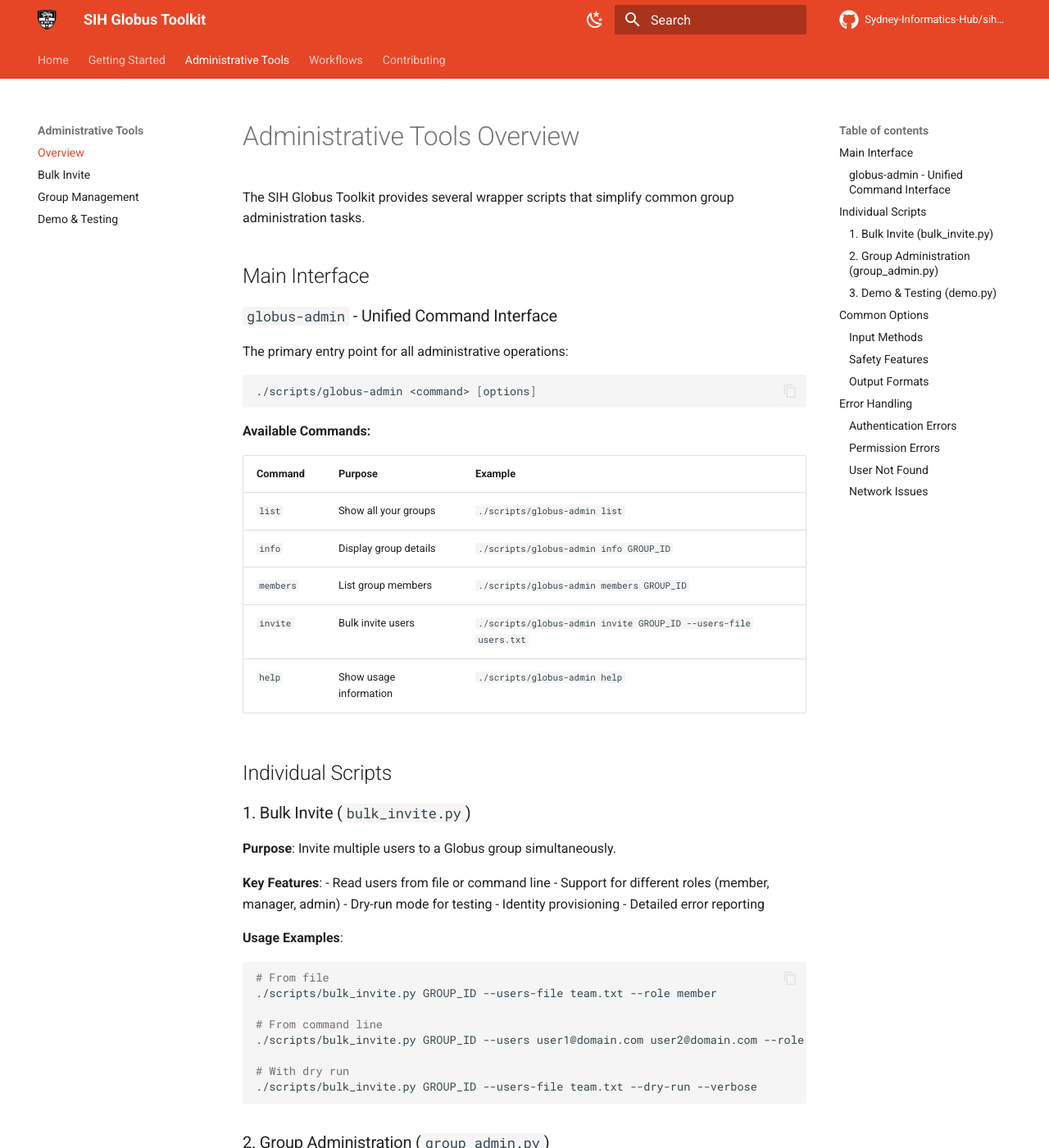
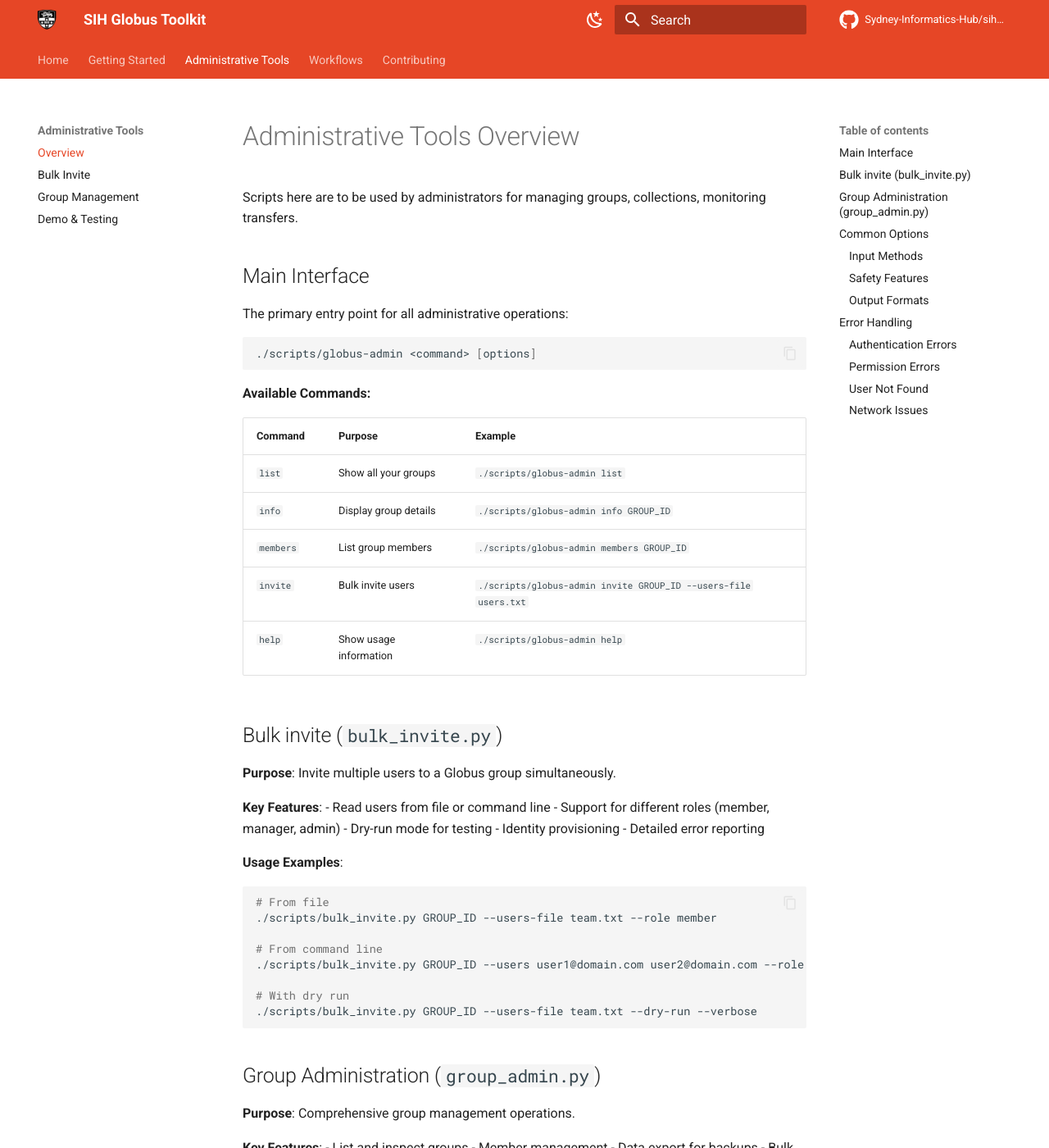
Before and after one commit to Sydney-Informatics-Hub/sih-globus, an MkDocs documentation site: the page built from docs/tools/overview.md, in a window 1280 px wide and 1400 px high. Shown: the whole window at 82% size. Built offline with MkDocs 1.6.1 and Material for MkDocs 9.7.7, drawn with Linux system fonts in a browser that asks for light colours; comment, search, counter and statistics services are not loaded; some of the changed text lies outside the part shown.

Commit message:
Clean admin script instructions

````diff
--- a/docs/tools/overview.md
+++ b/docs/tools/overview.md
@@ -1,10 +1,8 @@
 # Administrative Tools Overview
 
-The SIH Globus Toolkit provides several wrapper scripts that simplify common group administration tasks.
+Scripts here are to be used by administrators for managing groups, collections, monitoring transfers.
 
 ## Main Interface
-
-### `globus-admin` - Unified Command Interface
 
 The primary entry point for all administrative operations:
 
@@ -22,9 +20,7 @@
 | `invite` | Bulk invite users | `./scripts/globus-admin invite GROUP_ID --users-file users.txt` |
 | `help` | Show usage information | `./scripts/globus-admin help` |
 
-## Individual Scripts
-
-### 1. Bulk Invite (`bulk_invite.py`)
+## Bulk invite (`bulk_invite.py`)
 
 **Purpose**: Invite multiple users to a Globus group simultaneously.
 
@@ -47,7 +43,7 @@
 ./scripts/bulk_invite.py GROUP_ID --users-file team.txt --dry-run --verbose
 ```
 
-### 2. Group Administration (`group_admin.py`)
+## Group Administration (`group_admin.py`)
 
 **Purpose**: Comprehensive group management operations.
 
@@ -68,16 +64,6 @@
 # Bulk remove users
 ./scripts/group_admin.py bulk-remove GROUP_ID --users user1 user2
 ```
-
-### 3. Demo & Testing (`demo.py`)
-
-**Purpose**: Testing and demonstration of all functionality.
-
-**Features**:
-- Login status verification
-- Usage examples
-- Quick start guidance
-- Safe testing without real operations
 
 ## Common Options
 
````
